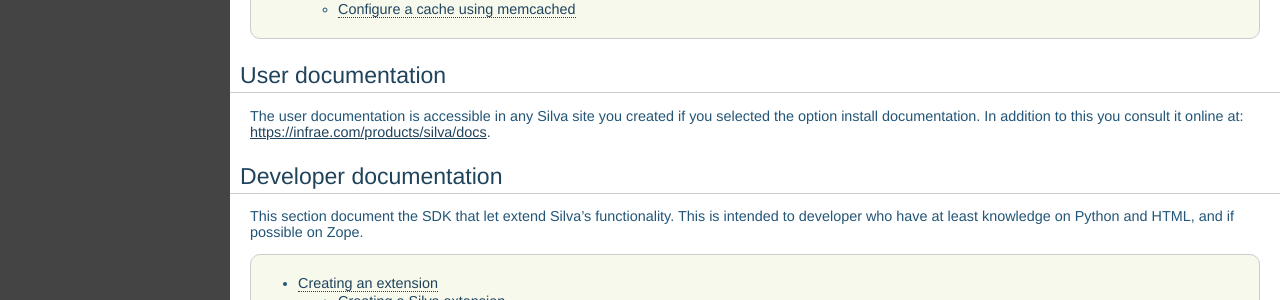
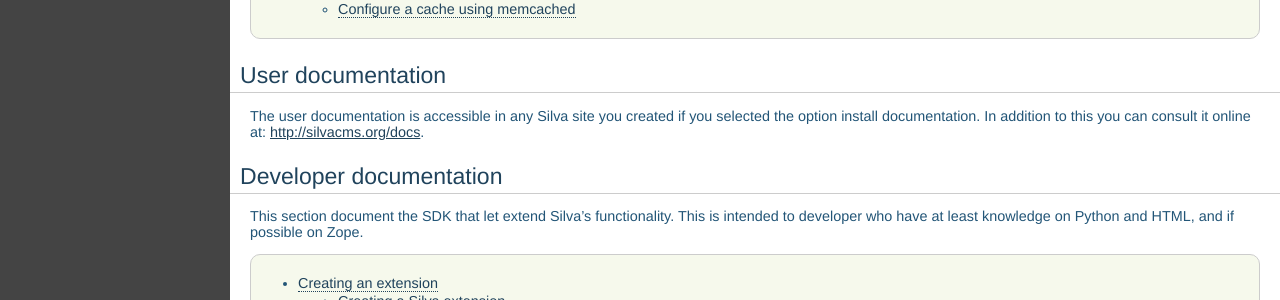
Before and after one commit to silvacms/documentation, a Sphinx documentation site: the page built from source/index.rst, in a window 1280 px wide and 900 px high, scrolled down 867 px. Shown: the part 152-452 px from the top of the window. Built offline with Sphinx 7.4.7, drawn with Linux system fonts in a browser that asks for light colours; pages that are not in the unit, such as notebooks, are missing from menus; comment, search, counter and statistics services are not loaded.

Commit message:
update link of the documentation

```diff
--- a/source/index.rst
+++ b/source/index.rst
@@ -32,7 +32,7 @@ User documentation
 
 The user documentation is accessible in any Silva site you created if
 you selected the option install documentation. In addition to this
-you consult it online at: https://infrae.com/products/silva/docs.
+you can consult it online at: http://silvacms.org/docs.
 
 Developer documentation
 -----------------------
```
